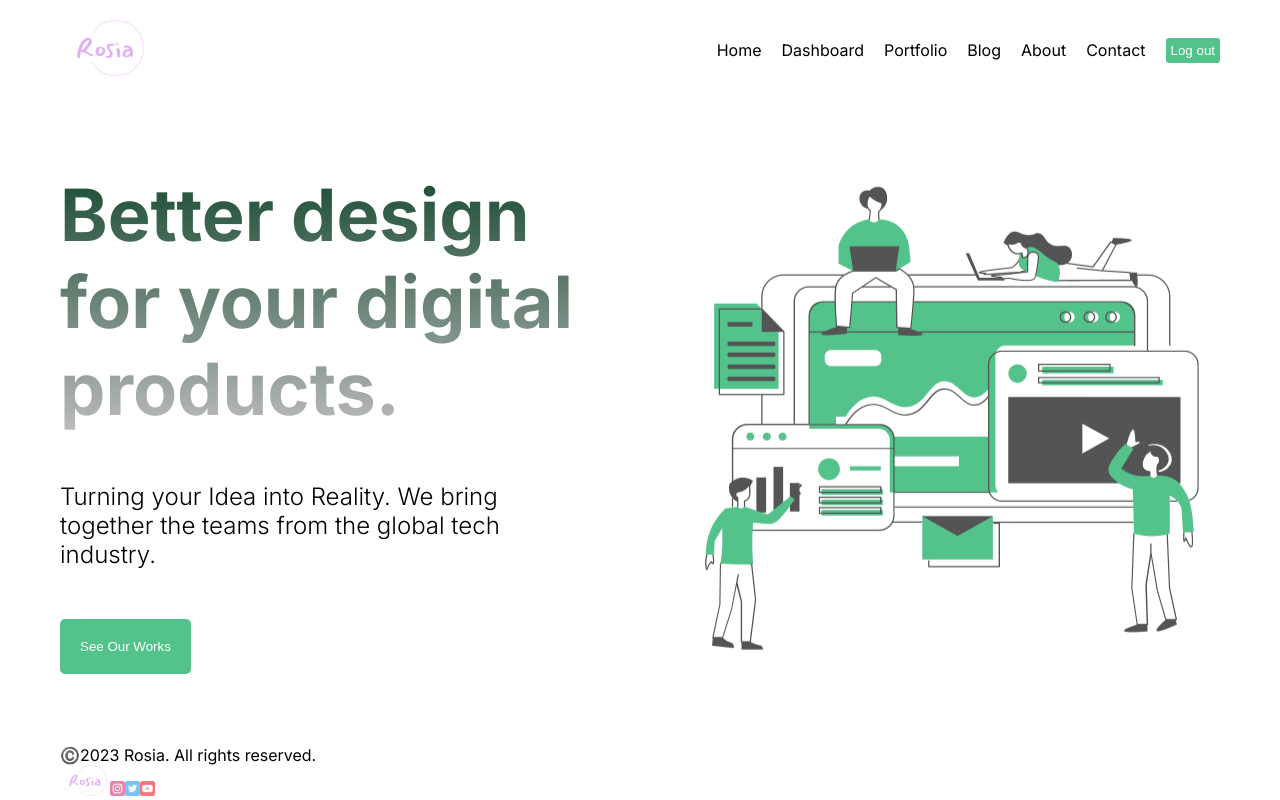
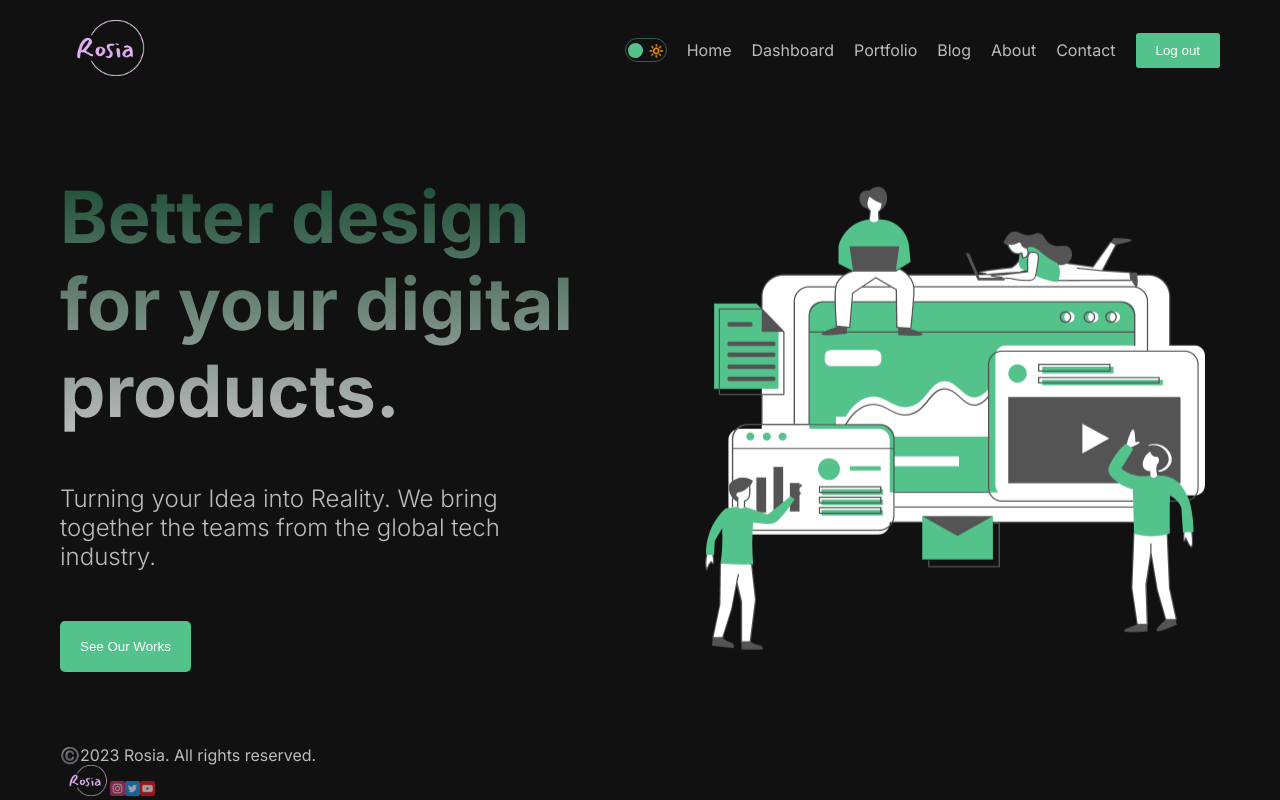
Before and after one commit to Rosa-Kang/nextjs-blog, a Next.js app: page / in a window 1280 px wide. Built offline with nearby package versions, Linux system fonts and the light colour scheme.

Commit message:
fetch data from blog page

```diff
--- a/src/app/blog/page.jsx
+++ b/src/app/blog/page.jsx
@@ -3,7 +3,7 @@ import Link from "next/link";
 import Image from "next/image";
 
 async function getData() {
-  const res = await fetch("http://localhost:3000/api/posts", {
+  const res = await fetch("https://jsonplaceholder.typicode.com/posts", {
     cache: "no-store",
   });
 
--- a/src/app/layout.js
+++ b/src/app/layout.js
@@ -2,6 +2,7 @@ import Navbar from '@/components/navbar/Navbar'
 import './globals.css'
 import { Inter} from 'next/font/google'
 import Footer from '@/components/footer/Footer'
+import { ThemeProvider } from '@/context/ThemeContext'
 
 const inter = Inter({ subsets: ['latin'] })
 
@@ -14,12 +15,13 @@ export default function RootLayout({ children }) {
   return (
     <html lang="en">
       <body className={inter.className}>
-        <div className="container">
+        <ThemeProvider>
+          <div className="container">
           <Navbar />
           {children}
           <Footer />
         </div>
-
+        </ThemeProvider>
       </body>
     </html>
   )
--- /dev/null
+++ b/src/components/DarkModeToggle/DarkModeToggle.jsx
@@ -0,0 +1,22 @@
+"use client"
+
+import React, { useContext } from "react";
+import styles from "./darkModeToggle.module.css";
+import { ThemeContext } from "../../context/ThemeContext";
+
+const DarkModeToggle = () => {
+    const { toggle, mode } = useContext(ThemeContext);
+
+  return (
+    <div className={styles.container} onClick={toggle}>
+      <div className={styles.icon}>🌙</div>
+      <div className={styles.icon}>🔆</div>
+      <div
+        className={styles.ball}
+        style={mode === "light" ? { right: "2px" } : { left: "2px" }}
+      />
+    </div>
+  );
+};
+
+export default DarkModeToggle;
--- /dev/null
+++ b/src/components/DarkModeToggle/DarkModeToggle.module.css
@@ -0,0 +1,24 @@
+.container{
+  width: 42px;
+  height: 24px;
+  border: 1.5px solid #53c28b70;
+  border-radius: 30px;
+  display: flex;
+  align-items: center;
+  justify-content: space-between;
+  padding: 2px;
+  position: relative;
+  cursor: pointer;
+}
+
+.icon{
+  font-size: 12px;
+}
+
+.ball{
+  width: 15px;
+  height: 15px;
+  background-color: #53c28b;
+  border-radius: 50%;
+  position: absolute;
+}
--- a/src/components/button/button.module.css
+++ b/src/components/button/button.module.css
@@ -1,9 +1,15 @@
 .container {
-  padding: 20px;
+  padding: 18px 20px;
   cursor: pointer;
   background-color: #53c28b;
   border: none;
   border-radius: 5px;
   width: max-content;
   color: white;
+  transition: 1s all ease;
 }
+
+.container:hover {
+  background-color: #d7f7e7;
+  color: #111;
+}
--- a/src/components/navbar/Navbar.jsx
+++ b/src/components/navbar/Navbar.jsx
@@ -4,6 +4,7 @@ import Image from 'next/image';
 
 import styles from './navbar.module.css';
 import logo from '../../../public/logo.png'
+import DarkModeToggle from '../DarkModeToggle/DarkModeToggle';
 
 const links = [
   {
@@ -46,6 +47,7 @@ const Navbar = () => {
       </Link>
 
       <div className={styles.links}>
+        <DarkModeToggle />
         {links.map((link) => (
         <Link className={styles.link} key={link.id} href={link.url}>{link.title}</Link>
       ))}
--- a/src/components/navbar/navbar.module.css
+++ b/src/components/navbar/navbar.module.css
@@ -10,6 +10,11 @@
   font-size: 22px;
 }
 
+.logout:hover{
+  background-color: #d7f7e7;
+  color: #111;
+}
+
 .links {
   display: flex;
   align-items: center;
@@ -17,10 +22,11 @@
 }
 
 .logout {
-  padding: 5px;
+  padding: 10px 20px;
   border: none;
   background-color: #53c28b;
   color: white;
   cursor: pointer;
   border-radius: 3px;
+    transition: 1s all ease;
 }
--- /dev/null
+++ b/src/context/ThemeContext.js
@@ -0,0 +1,19 @@
+'use client'
+
+import { useState, createContext } from "react"
+
+export const ThemeContext = createContext();
+
+export const ThemeProvider = ({ children }) => {
+    const [mode, setMode] = useState('dark');
+
+    const toggle = () => {
+        setMode((prev) => (prev === 'dark' ? 'light' : 'dark'));
+    }
+
+    return (<ThemeContext.Provider value={{ toggle, mode }}>
+        <div className={`theme ${mode}`}>
+            {children}
+        </div>
+    </ThemeContext.Provider>);
+}
```
